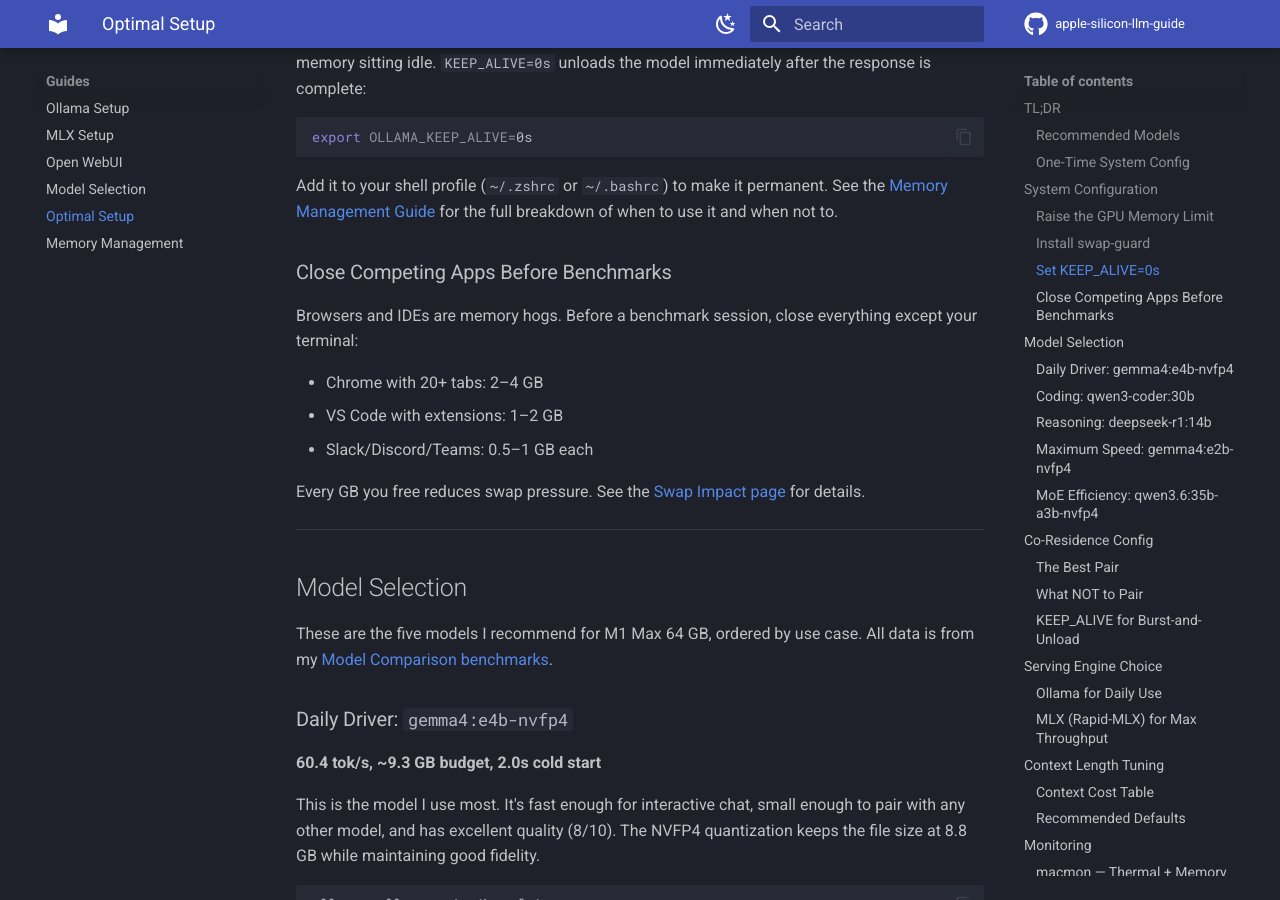
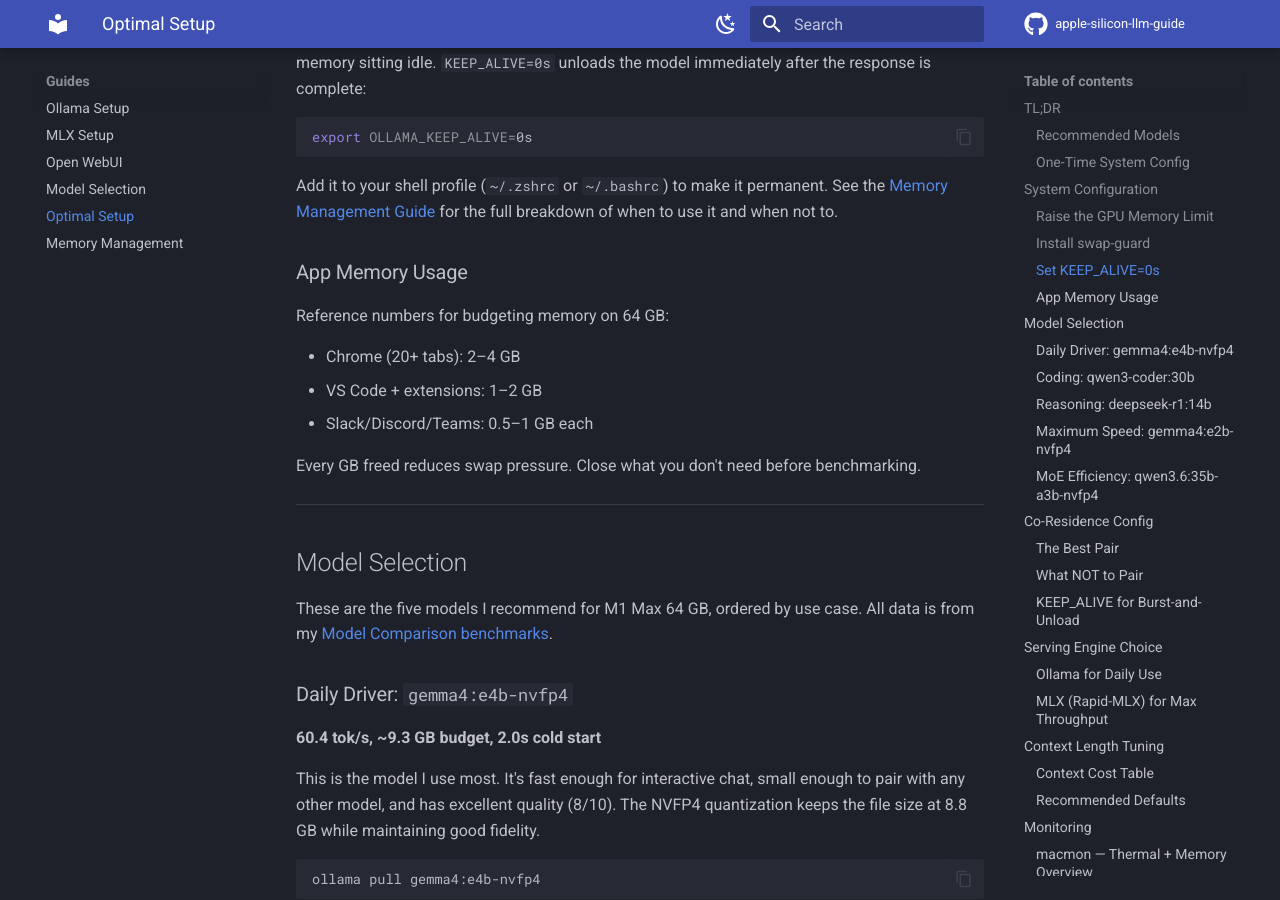
Before and after one commit to j3n0v4/apple-silicon-llm-guide, an MkDocs documentation site: the page built from docs/guides/optimal-setup.md, in a window 1280 px wide and 900 px high, scrolled down 2091 px. Built offline with MkDocs 1.6.1 and Material for MkDocs 9.7.7, drawn with Linux system fonts in a browser that asks for light colours; comment, search, counter and statistics services are not loaded.

Commit message:
Remove handholding language from app memory sections

```diff
--- a/docs/guides/optimal-setup.md
+++ b/docs/guides/optimal-setup.md
@@ -73,15 +73,15 @@ export OLLAMA_KEEP_ALIVE=0s
 
 Add it to your shell profile (`~/.zshrc` or `~/.bashrc`) to make it permanent. See the [Memory Management Guide](memory-management.md#keep_alive0s-for-burst-and-unload) for the full breakdown of when to use it and when not to.
 
-### Close Competing Apps Before Benchmarks
+### App Memory Usage
 
-Browsers and IDEs are memory hogs. Before a benchmark session, close everything except your terminal:
+Reference numbers for budgeting memory on 64 GB:
 
-- Chrome with 20+ tabs: 2–4 GB
-- VS Code with extensions: 1–2 GB
+- Chrome (20+ tabs): 2–4 GB
+- VS Code + extensions: 1–2 GB
 - Slack/Discord/Teams: 0.5–1 GB each
 
-Every GB you free reduces swap pressure. See the [Swap Impact page](../workarounds/swap-impact.md#4-close-competing-apps) for details.
+Every GB freed reduces swap pressure. Close what you don't need before benchmarking.
 
 ---
 
```
Also changed, not shown: docs/workarounds/swap-impact.md (+5 -5 lines).
